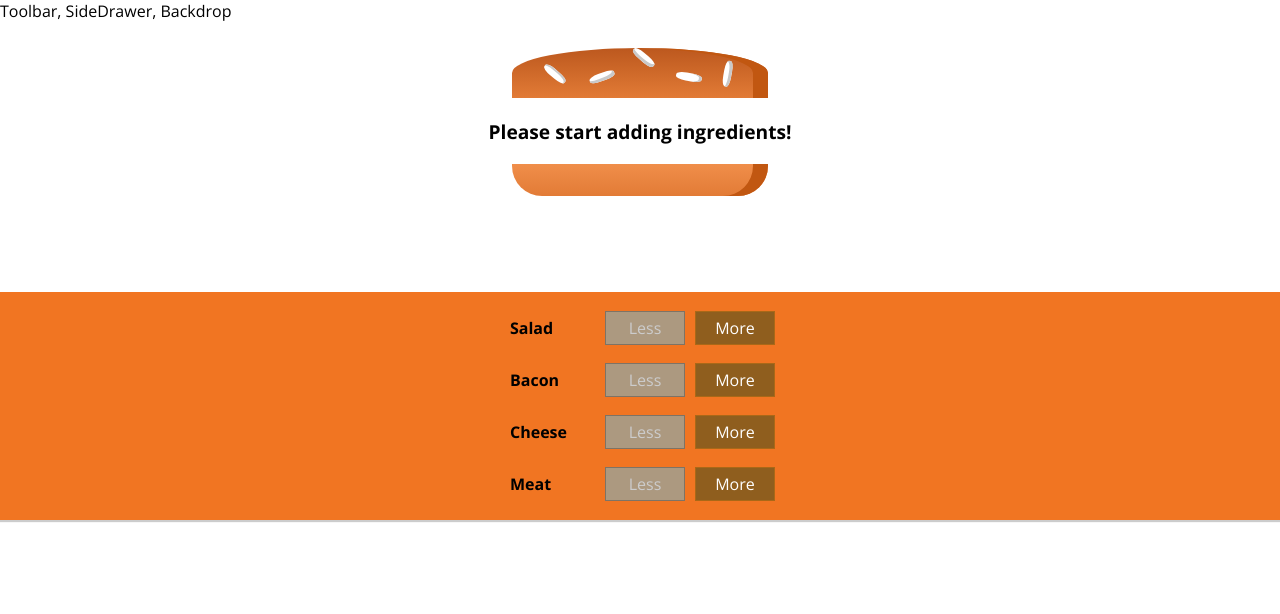
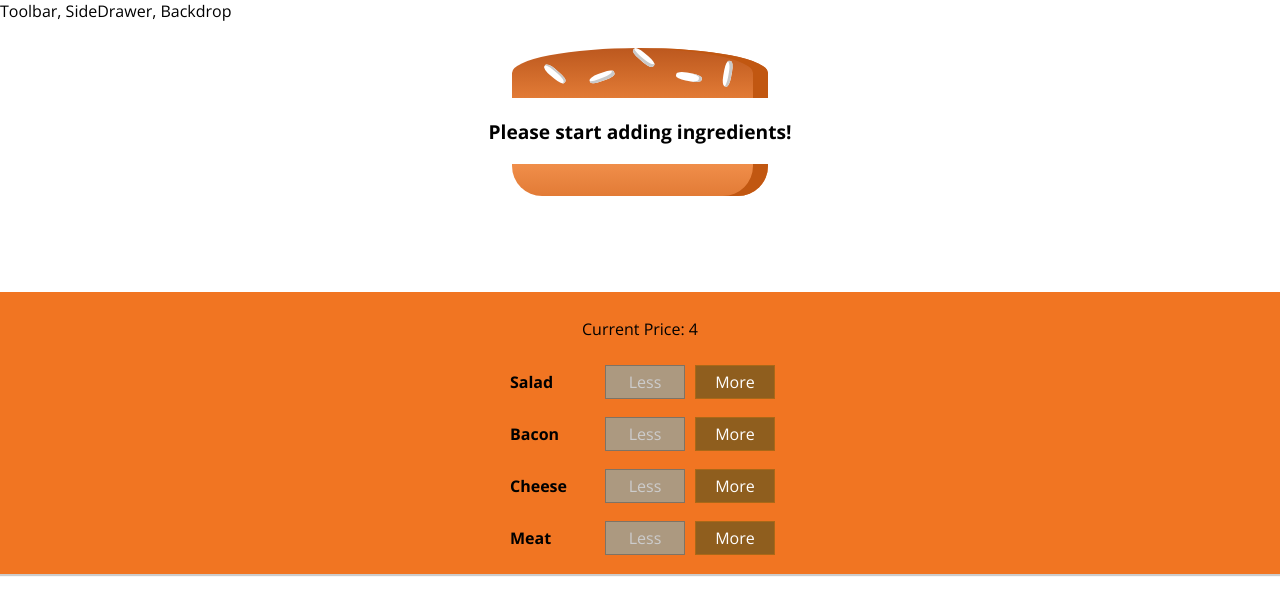
Before and after one commit to katmcglo/pancakestack, a React (Create React App) app: page / in a window 1280 px wide. Shown: the top 614 px of the page. Built offline with nearby package versions, Linux system fonts and the light colour scheme.

Commit message:
add price to build controls

```diff
--- a/src/components/PancakeStack/BuildControls/BuildControls.js
+++ b/src/components/PancakeStack/BuildControls/BuildControls.js
@@ -11,6 +11,7 @@ const controls = [
 
 const buildControls = (props) => (
   <div className={classes.BuildControls}>
+    <p>Current Price: {props.totalPrice}</p>
     {controls.map(control => (
     <BuildControl
     key={control.label}
--- a/src/containers/StackBuilder/StackBuilder.js
+++ b/src/containers/StackBuilder/StackBuilder.js
@@ -69,6 +69,7 @@ class StackBuilder extends Component {
         ingredientAdded={this.addIngredientHandler}
         ingredientRemoved={this.removeIngredientHandler}
         disabled={disabledInfo}
+        totalPrice={this.state.totalPrice}
         />
       </Auxiliary>
     );
```
